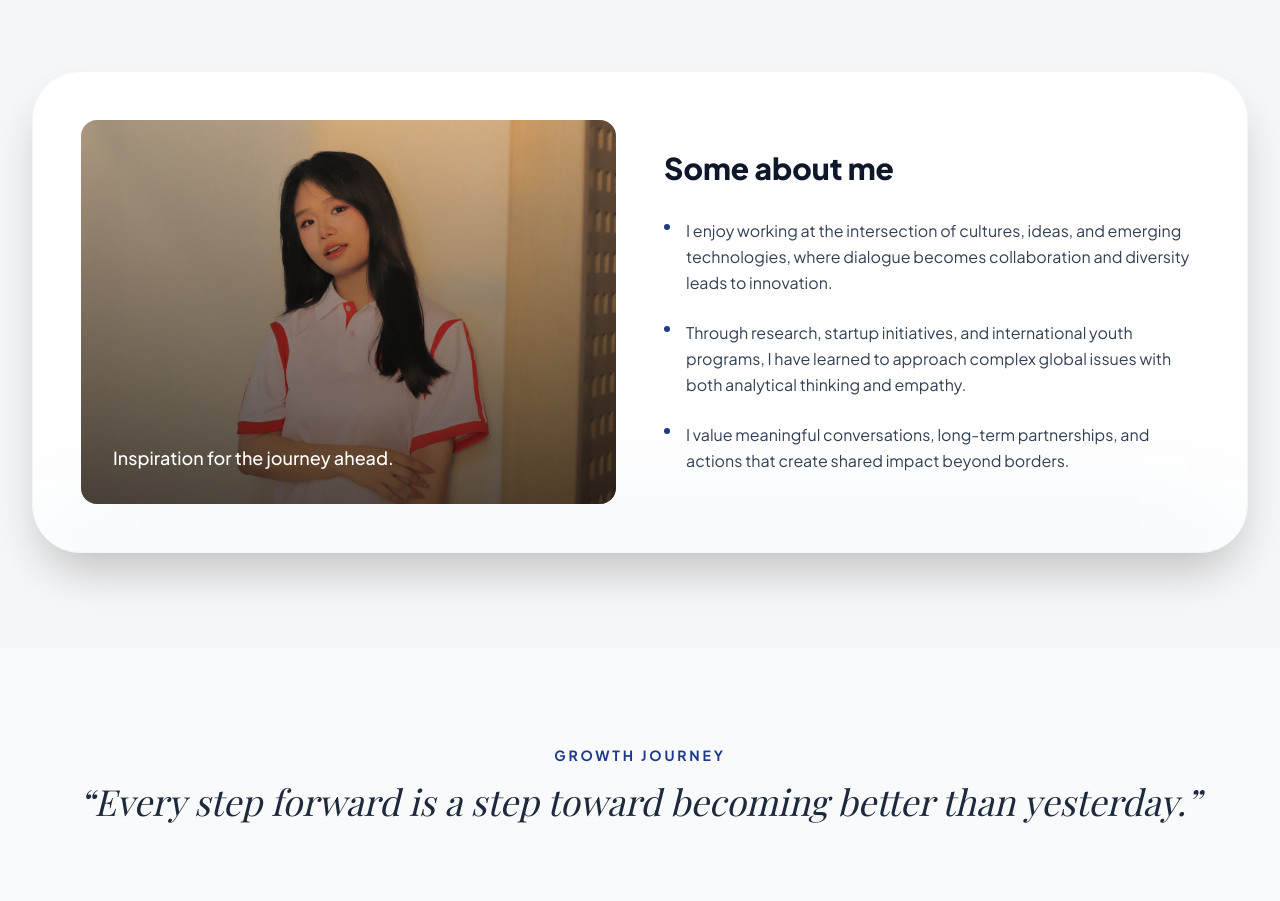
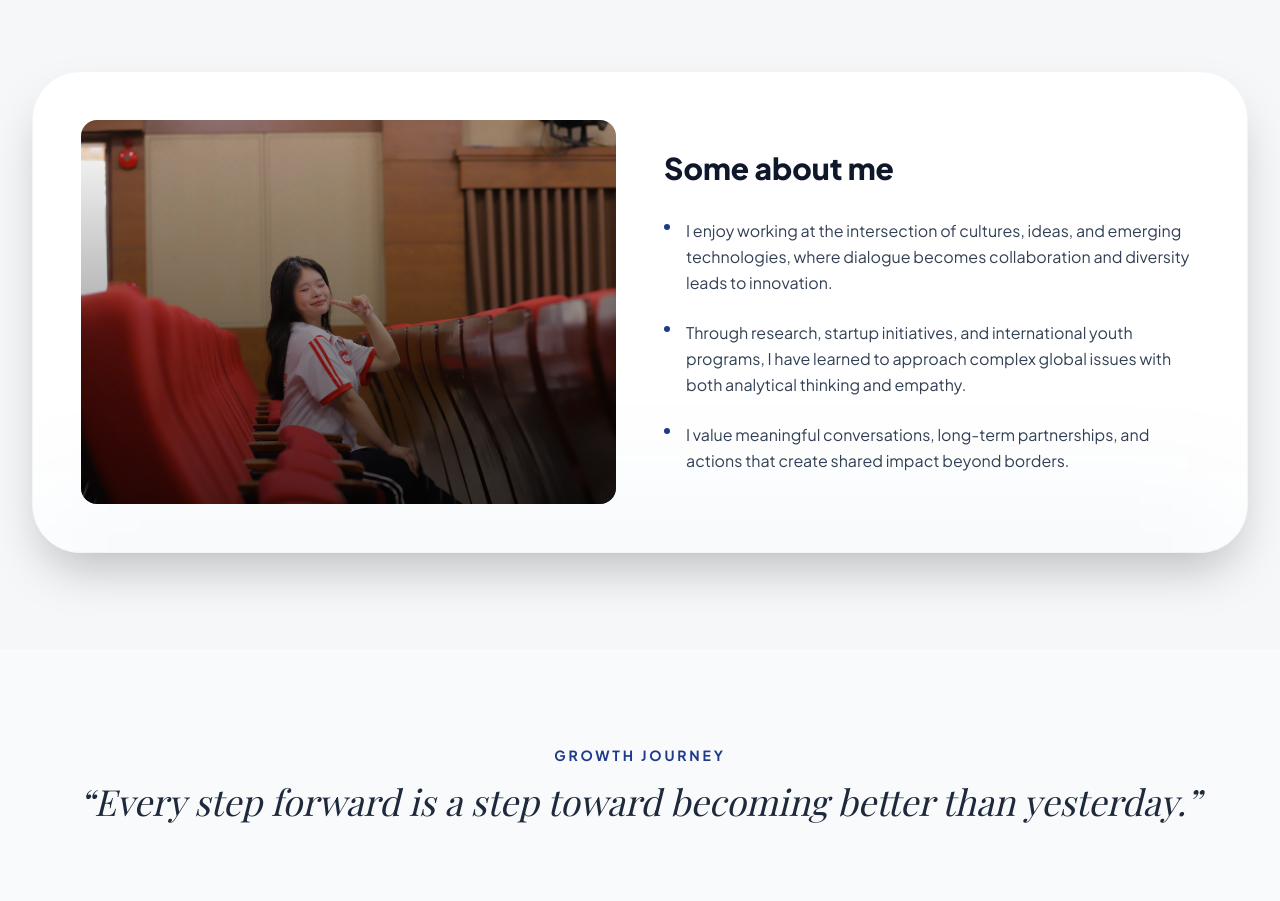
Before and after one commit to xhung2407-svg/Portfolio-GemmaRuan, a React (Vite) app: page / in a window 1280 px wide. Shown: the part 1060-1961 px from the top of the page. Built offline with nearby package versions, Linux system fonts and the light colour scheme; a web font is replaced by a local one.

Commit message:
update images

```diff
--- a/src/components/News.jsx
+++ b/src/components/News.jsx
@@ -17,14 +17,13 @@ const News = () => {
               <img
                 alt="About me"
                 className="w-full h-full object-cover group-hover:scale-105 transition-transform duration-700"
-                src="/images/About-me.jpg"
+                src="/images/About.jpg"
                 onError={(e) => {
                   // Fallback to original image if local image not found
                   e.target.src = "https://lh3.googleusercontent.com/aida-public/AB6AXuD-2PKiBamoxYgc4rWUbZ7192DPVlE6l0526_jL45XQIafyfDlXR0AHqPlTqFXqXwcikwXwuB8X-UJ4-ffgD9dCUOSctiroaW-9MRmb3GnB58pxFpF7IAGXgysVU9HUrhvj4Cqu4jTPYfwXNO-B97oAdvkwSbMjIlNOHg3vg8XziHVjMbXn0PKQuY2WrvT6je0lCF2xQLErRm8lgYW59WpGixrNzjmfDEca9txbv4cPJ4RkKJ36Dc1-w8JkbKDrmr2YJWjHG6xAieQ";
                 }}
               />
               <div className="absolute inset-0 bg-gradient-to-t from-black/60 to-transparent flex items-end p-8">
-                <p className="text-white font-medium text-lg">Inspiration for the journey ahead.</p>
               </div>
             </div>
             <div className="space-y-8">
```
Also changed, not shown: public/images/About.jpg (added).
